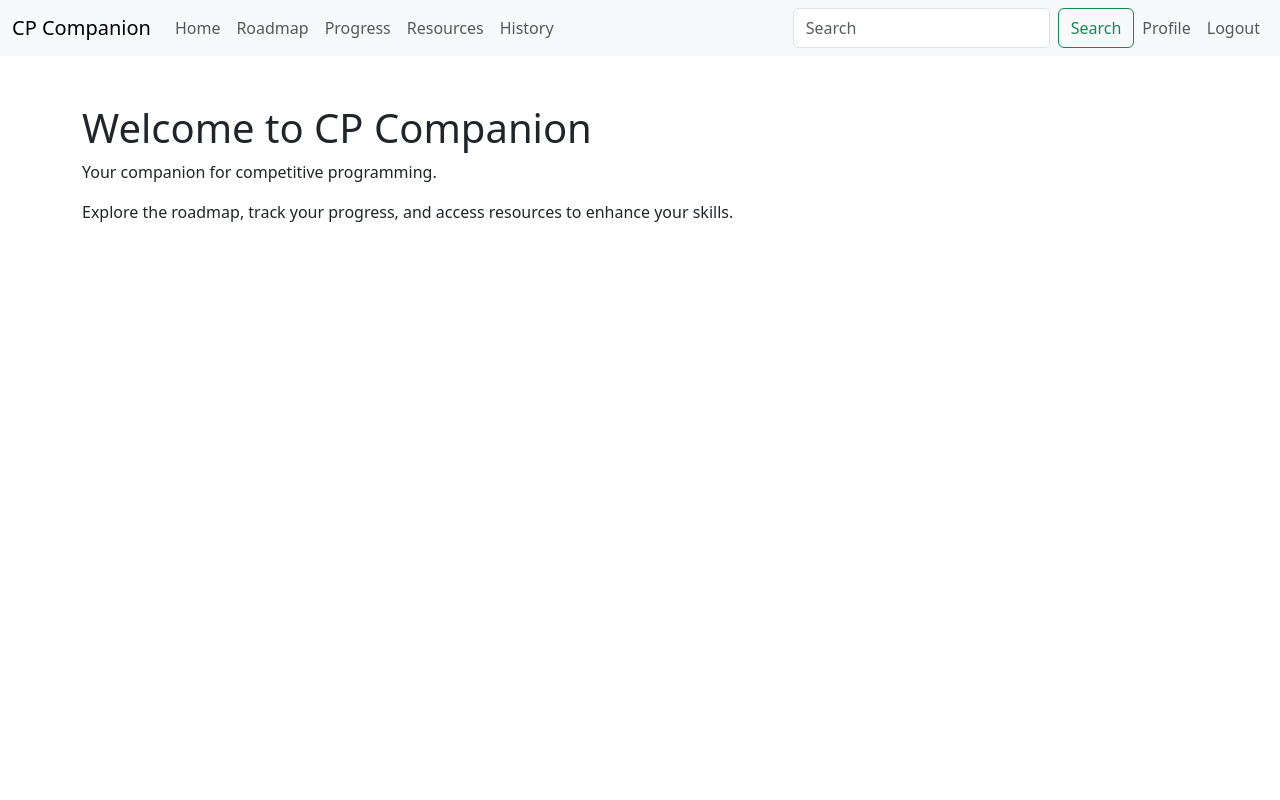
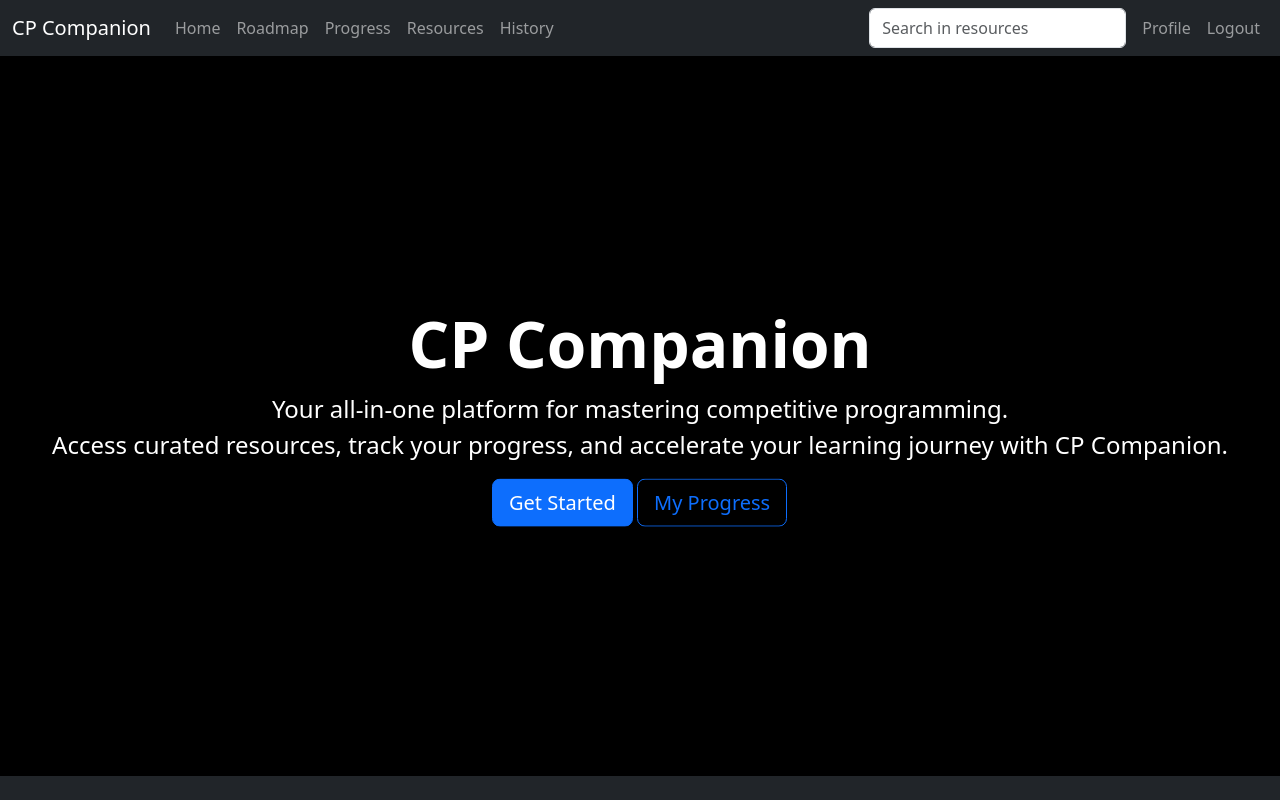
Before and after one commit to Karimskee/CP-Companion, a Flask app: page / in a window 1280 px wide. Run offline with Flask 3, Linux system fonts and the light colour scheme.

Commit message:
Front v.0.3.0
- Added animations for navbar
- Added website hero section

```diff
--- /dev/null
+++ b/static/style.css
@@ -0,0 +1,34 @@
+/* Home Page */
+.home-page {
+    background-color: black;
+    height: 90vh;
+    background-attachment: fixed;
+    background-position: center;
+    background-repeat: no-repeat;
+    background-size: cover;
+}
+
+.home-page-content {
+    position: relative;
+    top: 50%;
+    transform: translateY(-50%);
+    text-align: center;
+    color: white;
+}
+
+.home-page-content h1 {
+    font-size: 4rem;
+    font-weight: bold;
+    text-shadow: 2px 2px 4px rgba(0, 0, 0, 0.5);
+}
+
+.home-page-content p {
+    font-size: 1.5rem;
+    text-shadow: 1px 1px 2px rgba(0, 0, 0, 0.5);
+}
+/* Home Page */
+
+
+body {
+    background-color: #212529;
+}
--- a/templates/home.html
+++ b/templates/home.html
@@ -5,9 +5,12 @@
 {% endblock %}
 
 {% block content %}
-    <div class="container mt-5">
-        <h1>Welcome to CP Companion</h1>
-        <p>Your companion for competitive programming.</p>
-        <p>Explore the roadmap, track your progress, and access resources to enhance your skills.</p>
+<div class="home-page" style="text-align: center;">
+    <div class="home-page-content">
+        <h1 class="animate__animated animate__fadeInDown animate__delay-1s">CP Companion</h1>
+        <p class="animate__animated animate__fadeInUp animate__delay-2s">Your all-in-one platform for mastering competitive programming. <br> Access curated resources, track your progress, and accelerate your learning journey with CP Companion.</p>
+        <a href="/roadmap" class="btn btn-primary btn-lg animate__animated animate__bounceIn animate__delay-3s">Get Started</a>
+        <a href="/progress" class="btn btn-outline-primary btn-lg animate__animated animate__bounceIn animate__delay-3s">My Progress</a>
     </div>
+</div>
 {% endblock %}
--- a/templates/layout.html
+++ b/templates/layout.html
@@ -15,11 +15,14 @@
         <meta name="viewport" content="width=device-width, initial-scale=1"> <!-- DEBUG LATER -->
 
         <!-- Website icon --> <link rel="icon" href="/static/favicon.ico" type="image/x-icon">
-        <!-- Bootstrap CSS --> <link href="https://cdn.jsdelivr.net/npm/bootstrap@5.3.7/dist/css/bootstrap.min.css" rel="stylesheet" integrity="sha384-LN+7fdVzj6u52u30Kp6M/trliBMCMKTyK833zpbD+pXdCLuTusPj697FH4R/5mcr" crossorigin="anonymous">
+        <!-- Bootstrap CSS --> <link rel="stylesheet" href="https://cdn.jsdelivr.net/npm/bootstrap@5.3.7/dist/css/bootstrap.min.css" integrity="sha384-LN+7fdVzj6u52u30Kp6M/trliBMCMKTyK833zpbD+pXdCLuTusPj697FH4R/5mcr" crossorigin="anonymous">
+        <!-- Animate CSS --> <link rel="stylesheet" href="https://cdnjs.cloudflare.com/ajax/libs/animate.css/4.1.1/animate.min.css">
+         <!-- Custom CSS --> <link rel="stylesheet" href="/static/style.css">
     </head>
     <body>
+        <div class="body">
         <!-- Navigation bar CITE: Bootstrap documentation -->
-        <nav class="navbar navbar-expand-lg bg-body-tertiary">
+        <nav class="navbar navbar-expand-lg bg-dark navbar-dark shadow animate__animated animate__slideInLeft">
             <div class="container-fluid">
                 <a class="navbar-brand" href="/">CP Companion</a>
 
@@ -43,9 +46,8 @@
                         </ul>
 
                         <ul class="navbar-nav ms-auto mb-2 mb-lg-0">
-                            <form class="d-flex" role="search">
-                                <input class="form-control me-2" type="search" placeholder="Search" aria-label="Search"/>
-                                <button class="btn btn-outline-success" type="submit">Search</button>
+                            <form action="/search" class="d-flex" role="search">
+                                <input class="form-control me-2" type="search" placeholder="Search in resources" aria-label="Search"/>
                             </form>
 
                             <li class="nav-item"> <a class="nav-link" href="/profile">Profile</a> </li>
@@ -68,5 +70,6 @@
         {% endblock %}
 
         <!-- Bootstrap JS --> <script src="https://cdn.jsdelivr.net/npm/bootstrap@5.3.7/dist/js/bootstrap.bundle.min.js" integrity="sha384-ndDqU0Gzau9qJ1lfW4pNLlhNTkCfHzAVBReH9diLvGRem5+R9g2FzA8ZGN954O5Q" crossorigin="anonymous"></script>
+        </div>
     </body>
 </html>
```
